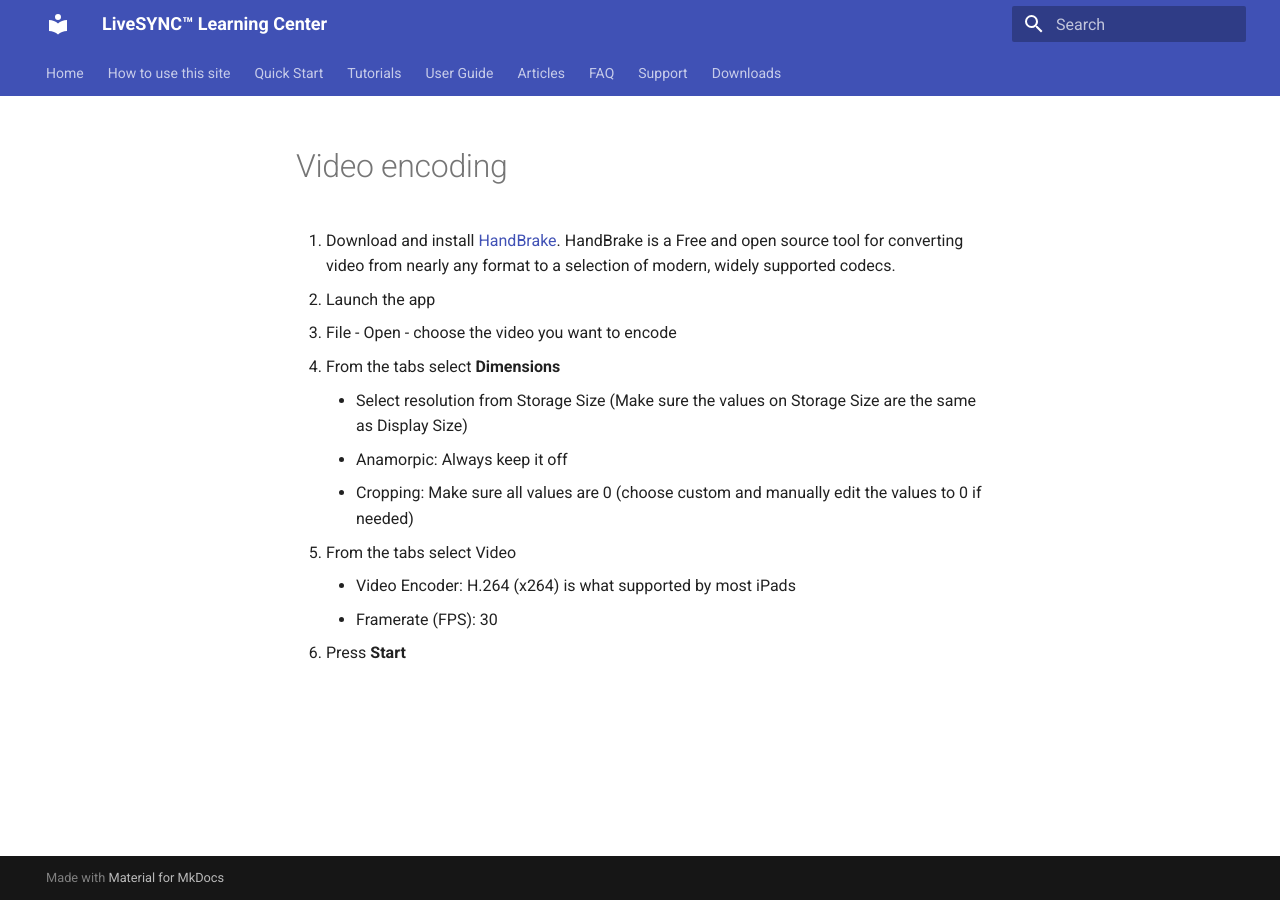
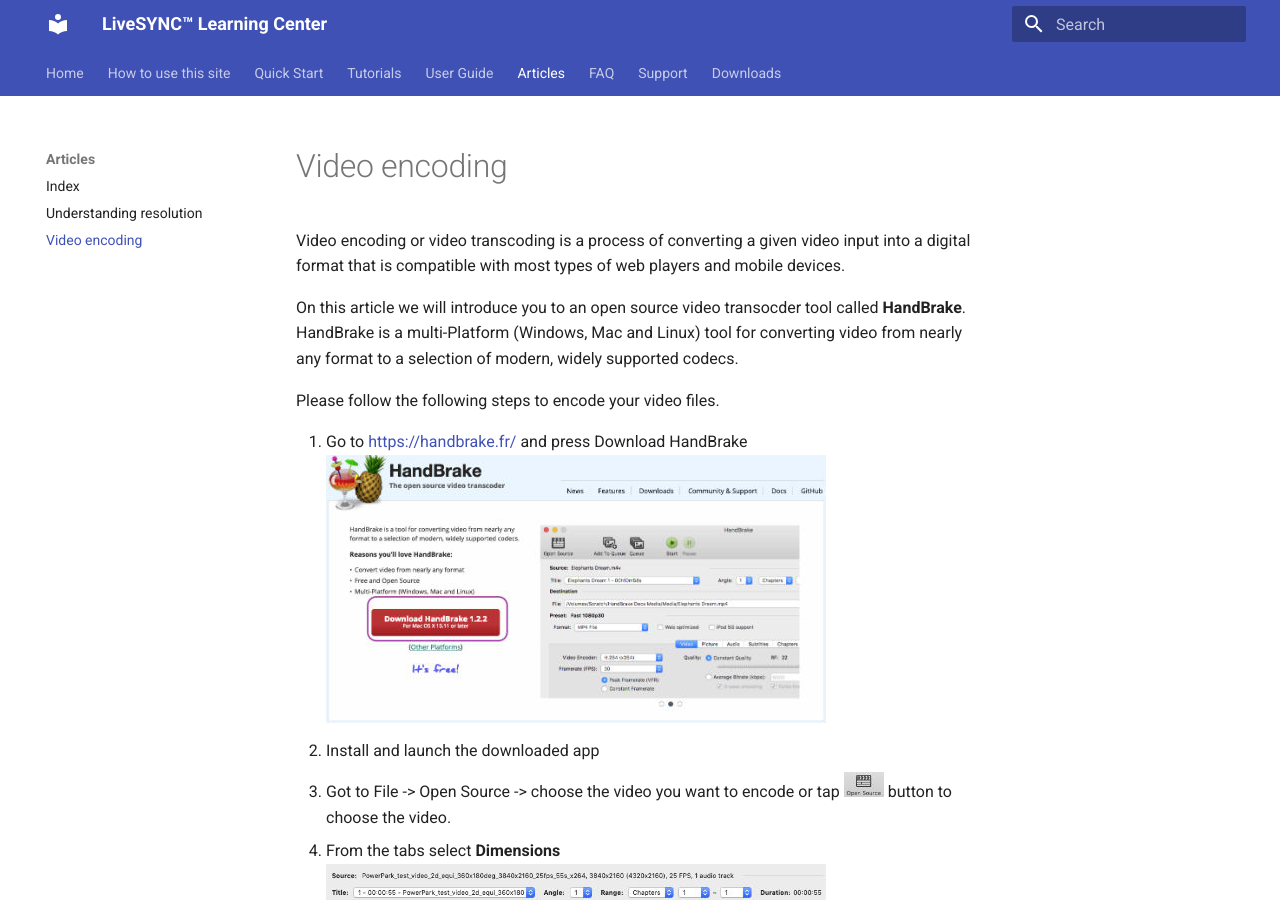
Before and after one commit to FinweLtd/doc-livesync-all, an MkDocs documentation site: the page built from docs/articles/video_encoding.md, in a window 1280 px wide and 900 px high. Built offline with MkDocs 1.6.1 and Material for MkDocs 9.7.7, drawn with Linux system fonts in a browser that asks for light colours; some of the changed text lies outside the part shown.

Commit message:
Articles/video_encoding.md: tutorial on how to encode video is now added to the page

```diff
--- a/docs/articles/video_encoding.md
+++ b/docs/articles/video_encoding.md
@@ -1,12 +1,31 @@
 
-1. Download and install [HandBrake](https://handbrake.fr). HandBrake is a Free and open source tool for converting video from nearly any format to a selection of modern, widely supported codecs.
-2. Launch the app
-3. File - Open - choose the video you want to encode
+Video encoding or video transcoding is a process of converting a given video input into a digital format that is compatible with most types of web players and mobile devices.
+
+On this article we will introduce you to an open source video transocder tool called **HandBrake**. HandBrake is a multi-Platform (Windows, Mac and Linux) tool for converting video from nearly any format to a selection of modern, widely supported codecs.
+
+ Please follow the following steps to encode your video files.
+
+1. Go to  [https://handbrake.fr/](https://handbrake.fr/) and press Download HandBrake
+![Handbrake](../img/handbrakeHomePage.jpg)
+2. Install and launch the downloaded app
+3. Got to File -> Open Source -> choose the video you want to encode
+or tap ![Handbrake](../img/openSource.jpg) button to choose the video.
 4. From the tabs select **Dimensions**
+![Dimensions Tab](../img/dimensionsTab.jpg)
     - Select resolution from Storage Size (Make sure the values on Storage Size are the same as Display Size)
     - Anamorpic: Always keep it off
     - Cropping: Make sure all values are 0 (choose custom and manually edit the values to 0 if needed)
+
+    ![Settings on Dimensions Tab](../img/settings.png)
+
 5. From the tabs select Video
-    - Video Encoder: H.264 (x264) is what supported by most iPads
-    - Framerate (FPS): 30
-6. Press **Start**
+
+![Video Tab](../img/videoTab.jpg)
+
+   - Video Encoder: H.264 (x264) is what supported by most iPads
+   - Framerate (FPS): 30
+
+    ![Settings on Video Tab](../img/videoSettings.jpg)
+6. Press **Start** to start encoding the video.
+
+![Start encoding](../img/startButton.jpg)
--- a/mkdocs.yml
+++ b/mkdocs.yml
@@ -42,6 +42,7 @@
   - Articles:
     - Index: 'articles/articles.md'
     - Understanding resolution: 'articles/resolution.md'
+    - Video encoding: 'articles/video_encoding.md'
   - FAQ:
     - Index: 'faq/faq.md'
   - Support:
```
Also changed, not shown: docs/user_guide/customizing.md (+1 -1 lines), docs/articles/img/dimensionsTab.jpg (added), docs/articles/img/handbrakeHomePage.jpg (added), docs/articles/img/openSource.jpg (added), docs/articles/img/settings.png (added), docs/articles/img/startButton.jpg (added), docs/articles/img/videoSettings.jpg (added), docs/articles/img/videoTab.jpg (added).
